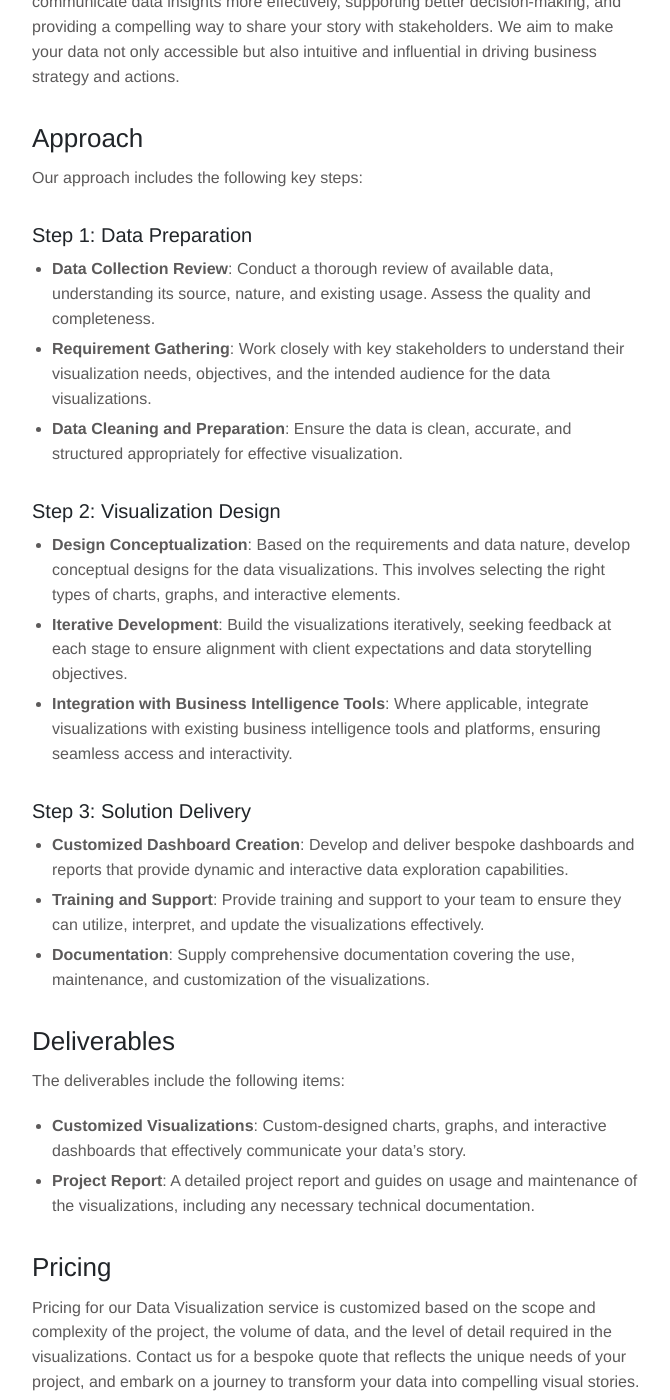
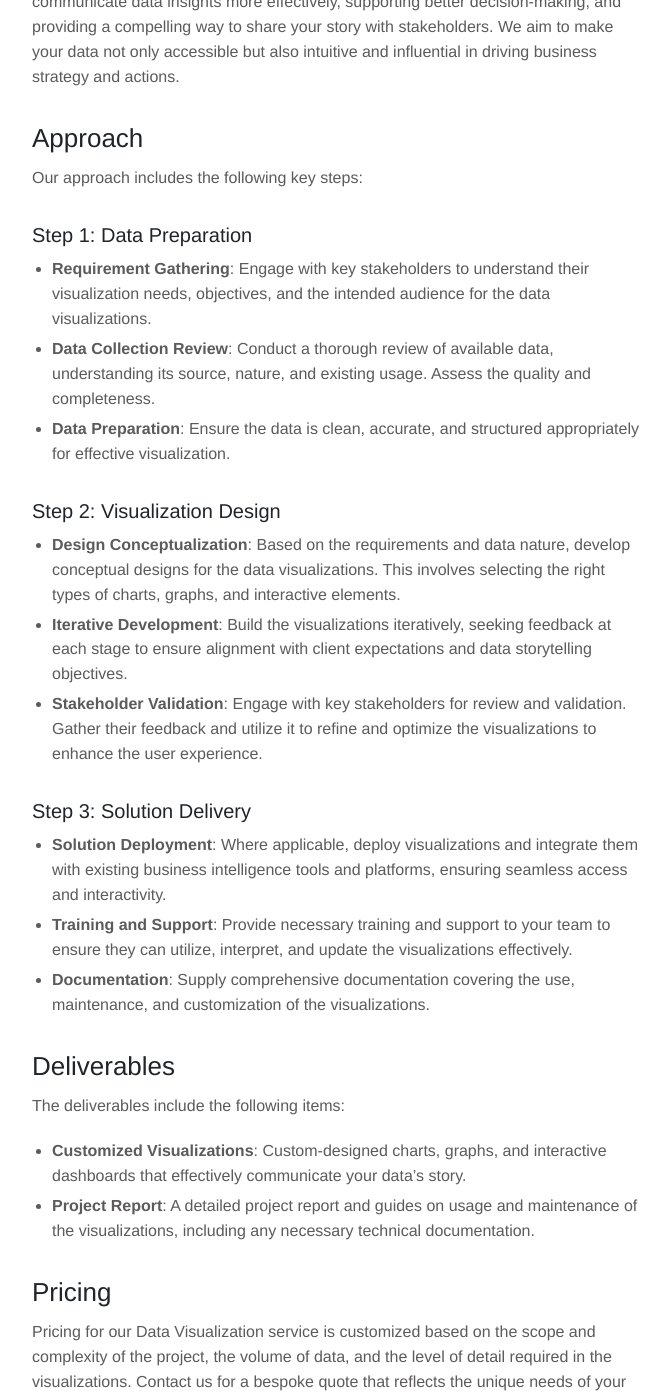
Before and after one commit to ryanrhymes/codefact.xyz, a Jekyll site: the page built from _services/data-visualization.md, in a window 1280 px wide and 1400 px high, scrolled down 639 px. Shown: the whole window, without its empty margins (143-813 px from the left). Built offline with Jekyll 4.4.1, drawn with Linux system fonts in a browser that asks for light colours.

Commit message:
coding ...

```diff
--- a/_services/data-visualization.md
+++ b/_services/data-visualization.md
@@ -16,20 +16,20 @@
 
 ### Step 1: Data Preparation
 
+- **Requirement Gathering**: Engage with key stakeholders to understand their visualization needs, objectives, and the intended audience for the data visualizations.
 - **Data Collection Review**: Conduct a thorough review of available data, understanding its source, nature, and existing usage. Assess the quality and completeness.
-- **Requirement Gathering**: Work closely with key stakeholders to understand their visualization needs, objectives, and the intended audience for the data visualizations.
-- **Data Cleaning and Preparation**: Ensure the data is clean, accurate, and structured appropriately for effective visualization.
+- **Data Preparation**: Ensure the data is clean, accurate, and structured appropriately for effective visualization.
 
 ### Step 2: Visualization Design
 
 - **Design Conceptualization**: Based on the requirements and data nature, develop conceptual designs for the data visualizations. This involves selecting the right types of charts, graphs, and interactive elements.
 - **Iterative Development**: Build the visualizations iteratively, seeking feedback at each stage to ensure alignment with client expectations and data storytelling objectives.
-- **Integration with Business Intelligence Tools**: Where applicable, integrate visualizations with existing business intelligence tools and platforms, ensuring seamless access and interactivity.
+- **Stakeholder Validation**: Engage with key stakeholders for review and validation. Gather their feedback and utilize it to refine and optimize the visualizations to enhance the user experience.
 
 ### Step 3: Solution Delivery
 
-- **Customized Dashboard Creation**: Develop and deliver bespoke dashboards and reports that provide dynamic and interactive data exploration capabilities.
-- **Training and Support**: Provide training and support to your team to ensure they can utilize, interpret, and update the visualizations effectively.
+- **Solution Deployment**: Where applicable, deploy visualizations and integrate them with existing business intelligence tools and platforms, ensuring seamless access and interactivity.
+- **Training and Support**: Provide necessary training and support to your team to ensure they can utilize, interpret, and update the visualizations effectively.
 - **Documentation**: Supply comprehensive documentation covering the use, maintenance, and customization of the visualizations.
 
 ## Deliverables
```
